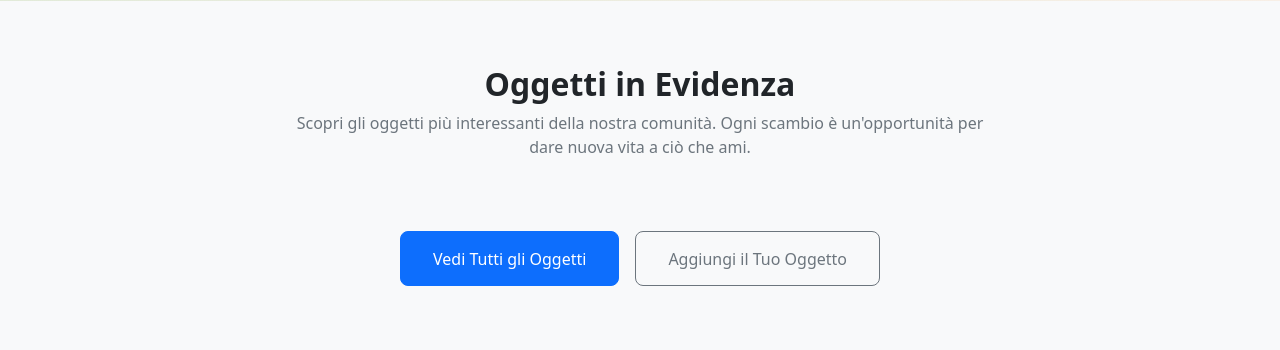
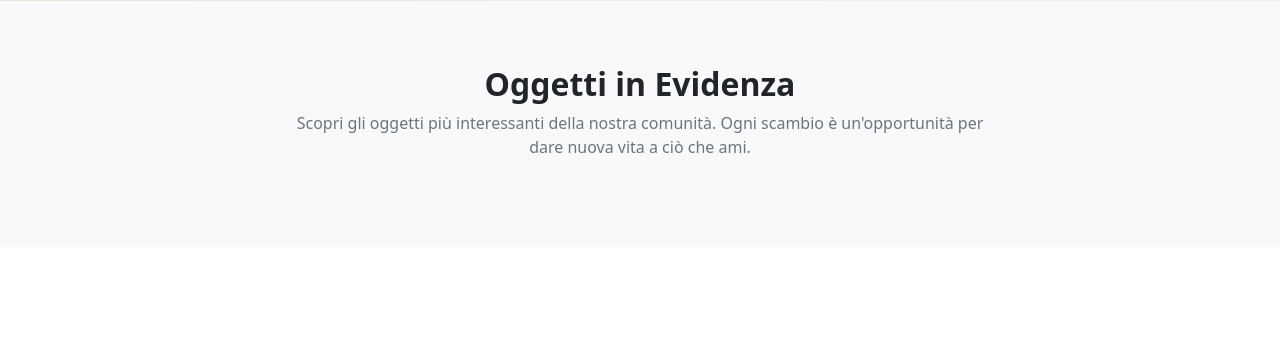
Before and after one commit to TrentoElProgrammatores/hackaton, a Django app: page / in a window 1280 px wide. Shown: the part 608-958 px from the top of the page. After the commit the page ends 761 px from the top, so only its background shows below. Run offline with Django 5.2, Linux system fonts and the light colour scheme.

Commit message:
tolto link inutili in fondo

```diff
--- a/scambio/templates/componenti/objCard.html
+++ b/scambio/templates/componenti/objCard.html
@@ -141,16 +141,6 @@
 
         {% endfor %}
 
-
-      <!-- Pulsanti finali -->
-      <div class="text-center mt-5">
-        <div class="d-flex flex-column flex-sm-row gap-3 justify-content-center">
-          <button class="btn btn-primary btn-lg">Vedi Tutti gli Oggetti</button>
-          <a href="http://127.0.0.1:8000/aggiungi/item" class="btn btn-outline-secondary btn-lg">
-            Aggiungi il Tuo Oggetto
-          </a>
-        </div>
-      </div>
     </div>
   </section>
 
```
Also changed, not shown: db.sqlite3.
